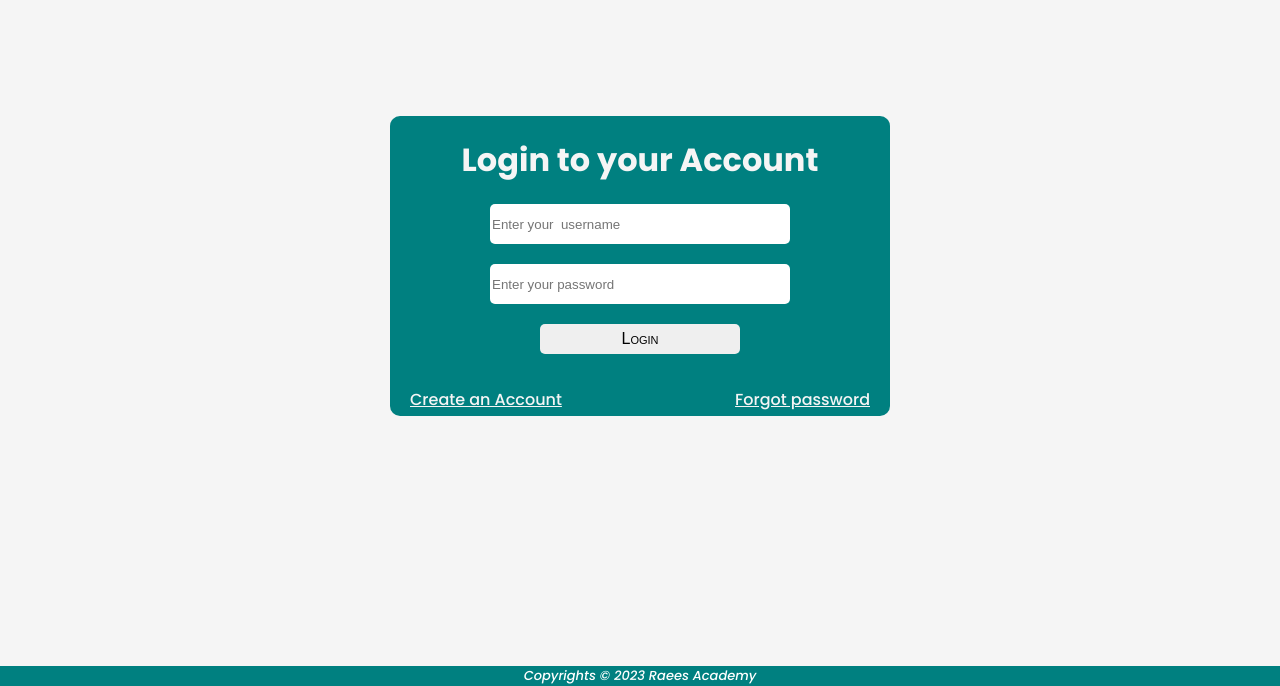
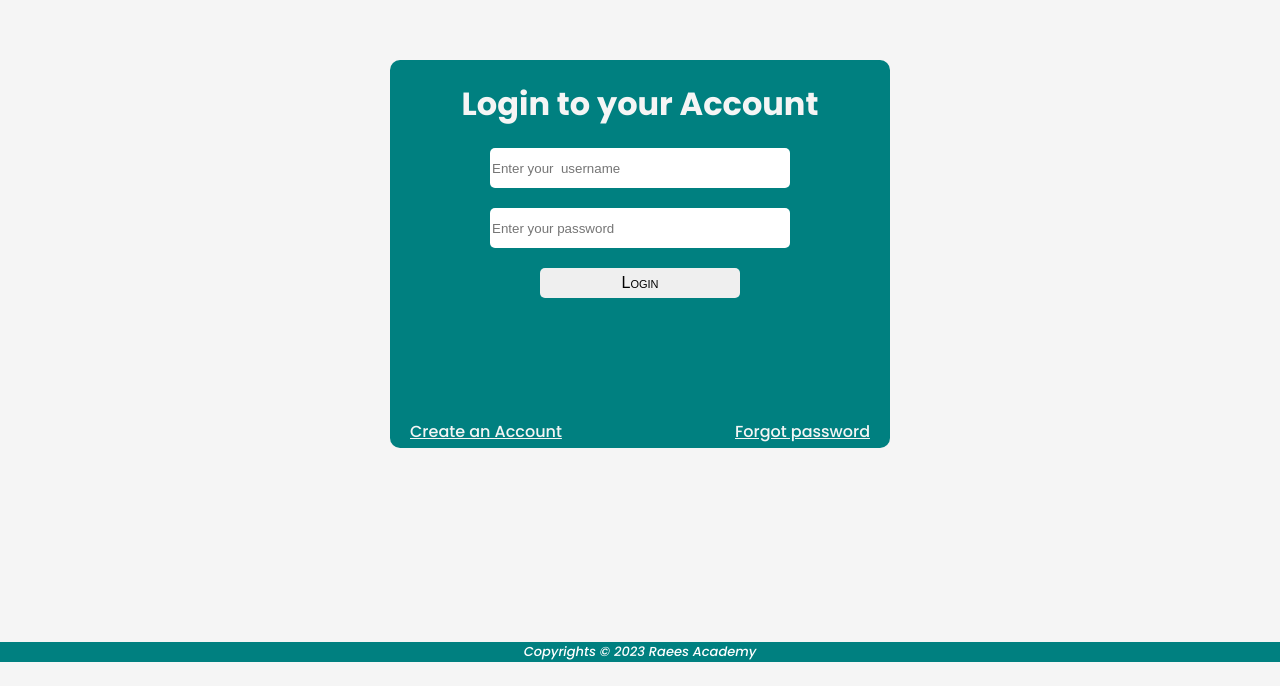
Before and after one commit to Abbaraees/raees-academy-react, a React (Vite) app: page / in a window 1280 px wide. Shown: the part 134-820 px from the top of the page. Built offline with nearby package versions, Linux system fonts and the light colour scheme.

Commit message:
Refactor: Rewrite the css classes
Rewrite the css classes for the login page so that it can target both the login and signup page

```diff
--- a/src/index.css
+++ b/src/index.css
@@ -195,30 +195,32 @@ footer {
   font-size: 13px;
 }
 
-/* == Login Page == */
-.login--page {
+/* == Login Page and signup Page == */
+.auth--page {
   display: flex;
   align-items: center;
-  height: 100vh;
+  height: 97vh;
 }
 
-.login--container {
+.auth--container
+ {
   position: relative;
   width: 500px;
-  height: 300px;
   margin: 0 auto;
   background-color: teal;
   border-radius: 10px;
   padding-top: 20px;
+  padding-bottom: 150px;
 }
 
-.login--container > h1 {
+.auth--container > h1 {
   text-align: center;
   color: whitesmoke;
   margin: 0;
 }
 
-.login--form {
+.auth--form
+{
   width: 100%;
   display: flex;
   flex-direction: column;
@@ -228,7 +230,7 @@ footer {
   margin-top: 20px;
 }
 
-.login--form > input {
+.auth--form > input {
   width: 300px;
   height: 40px;
   border: none;
@@ -237,7 +239,7 @@ footer {
 }
 
 
-.login--form > button {
+.auth--form > button {
   width: 200px;
   height: 30px;
   border-radius: 5px;
@@ -246,7 +248,7 @@ footer {
   font-variant: small-caps;
 }
 
-.login--links {
+.auth--links {
   position: absolute;
   bottom: 4px;
   display: flex;
@@ -255,7 +257,7 @@ footer {
   padding:0 20px;
 }
 
-.login--links > a {
+.auth--links > a {
   color: whitesmoke;
   font-weight: 500;
 }
--- a/src/pages/Login.jsx
+++ b/src/pages/Login.jsx
@@ -1,14 +1,14 @@
 export default function Login() {
   return (
-    <div className="login--page">
-      <div className="login--container">
+    <div className="auth--page">
+      <div className="auth--container">
         <h1>Login to your Account</h1>
-        <form action="" className="login--form">
+        <form action="" className="auth--form">
           <input type="text" name="username" id="" placeholder="Enter your  username" />
           <input type="password" name="password" id="" placeholder="Enter your password"/>
           <button>Login</button>
         </form>
-        <div className="login--links">
+        <div className="auth--links">
           <a href="#">Create an Account</a>
           <a href="#">Forgot password</a>
         </div>
```
